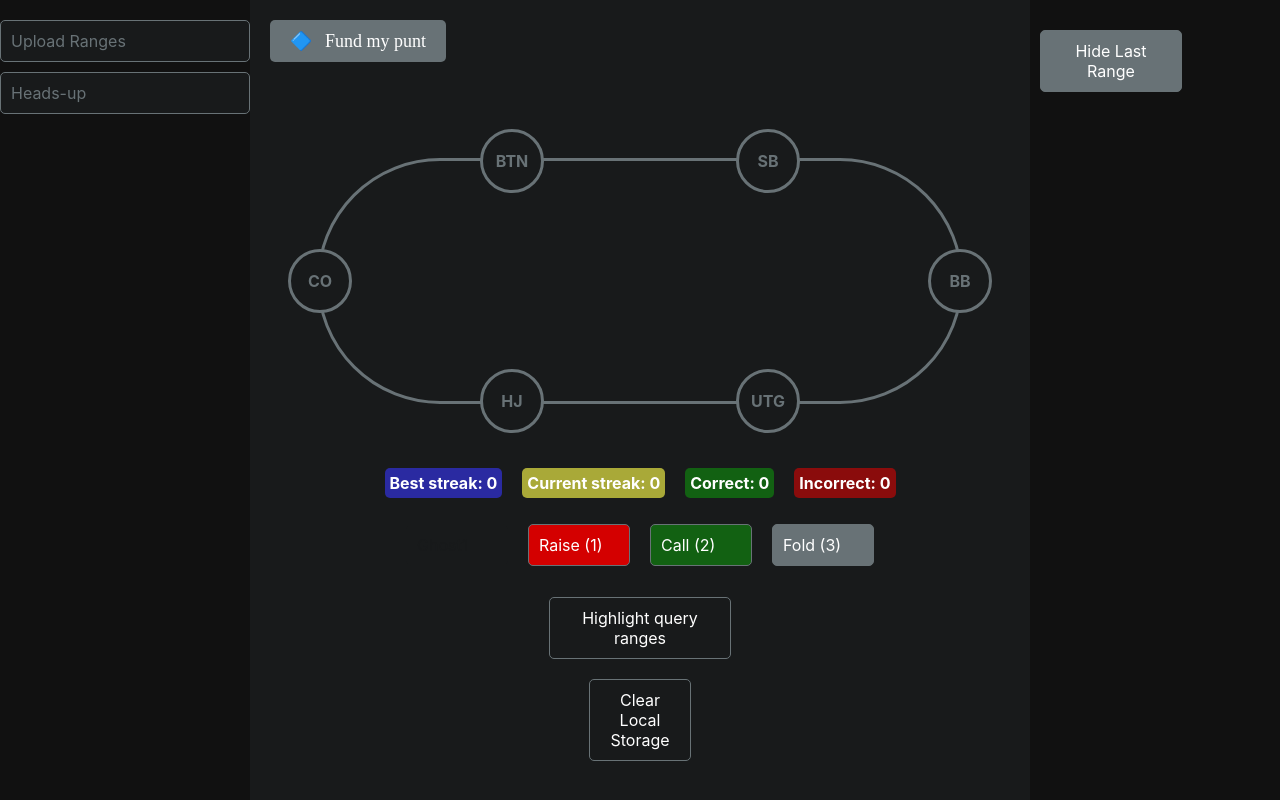
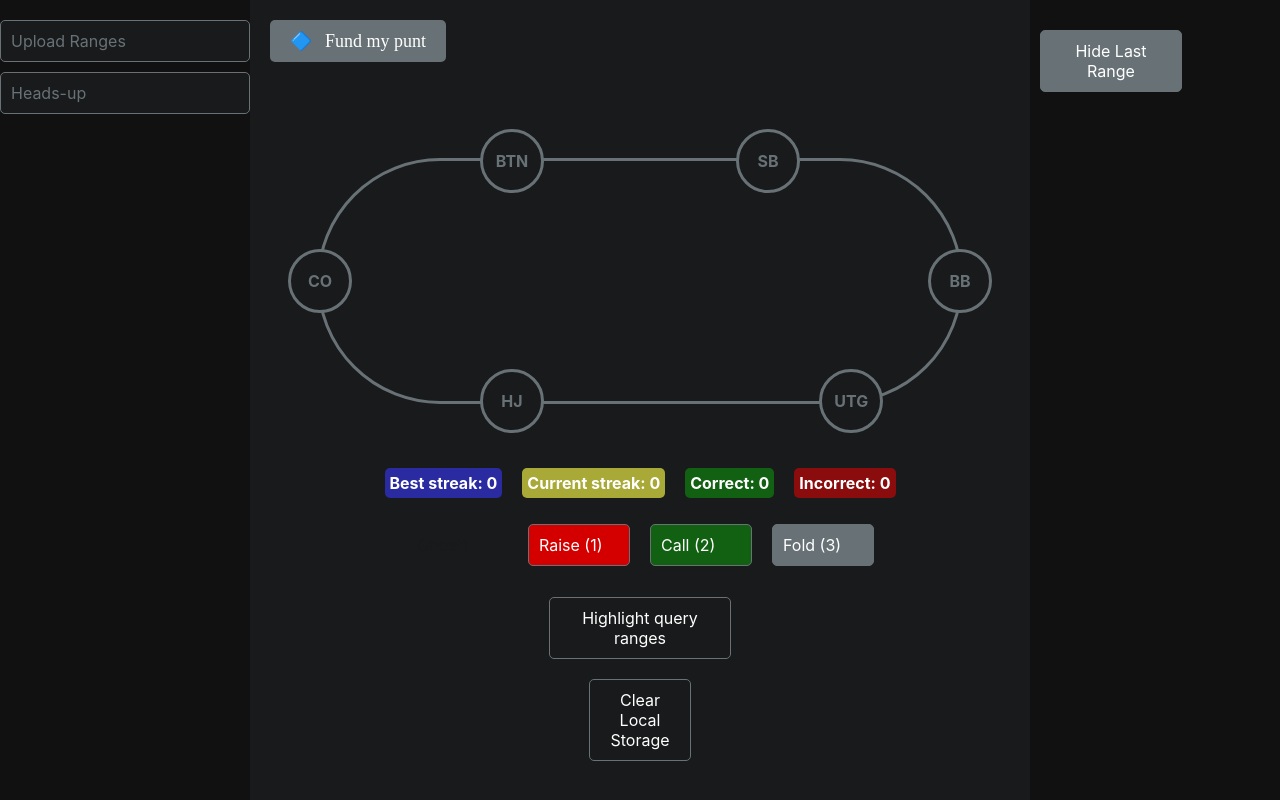
Before and after one commit to Ozogu/prefloptrainer, a React (Create React App) app: page / in a window 1280 px wide. Built offline with nearby package versions, Linux system fonts and the light colour scheme.

Commit message:
fix card locations

```diff
--- a/src/table/Table.css
+++ b/src/table/Table.css
@@ -45,11 +45,12 @@
   /* Positioning for each player */
   .player {
     position: absolute;
+    display: flex;
   }
 
   /* Bottom-right player */
   .bottom-right {
-    right: 25%;
+    right: 12%;
     bottom: -2rem;
   }
 
@@ -232,11 +233,7 @@
   }
 
   .card-container {
-    position: absolute;
     display: flex;
-    bottom: -2rem;
-    right: 35%;
-    z-index: 100;
   }
 
   /* Board cards container styling */
--- a/src/table/Table.js
+++ b/src/table/Table.js
@@ -101,7 +101,7 @@ const getActionsMap = (hero, villains) => {
 };
 
 /** Player component to render each player with their bet and actions */
-const Player = ({ player }) => (
+const Player = ({ player, index, cardsToDisplay, range, randomNumber }) => (
   <div className={player.className}>
     <Circle klass={`table-circle ${player.outlineClass}`} text={player.position} />
     {player.bet > 0 && (
@@ -116,6 +116,26 @@ const Player = ({ player }) => (
         position={player.position}
         playerType={player.outlineClass}
       />
+    )}
+
+    {index === 0 ? (
+        <div>
+        {/* Render Hero's hand */}
+        <div className="card-container">
+        <Card card={cardsToDisplay?.[0] ?? null} />
+        <Card card={cardsToDisplay?.[1] ?? null} />
+
+        {/* Display only random number if frequency is defined */}
+        {range && range.correct && Array.isArray(range.correct) && (
+            <div className="frequency-indicator">
+            <span className="random-number">RNG: {randomNumber}</span>
+            </div>
+        )}
+        </div>
+        </div>
+    ) :
+    (
+        <div></div>
     )}
   </div>
 );
@@ -179,19 +199,6 @@ class Table extends React.Component {
     return (
       <div className="container">
         <div className="table">
-          {/* Render Hero's hand */}
-          <div className="card-container">
-            <Card card={cardsToDisplay?.[0] ?? null} />
-            <Card card={cardsToDisplay?.[1] ?? null} />
-
-            {/* Display only random number if frequency is defined */}
-            {range && range.correct && Array.isArray(range.correct) && (
-              <div className="frequency-indicator">
-                <span className="random-number">RNG: {randomNumber}</span>
-              </div>
-            )}
-          </div>
-
           {/* Render board cards using the Board component */}
           <Board cards={boardCards} />
 
@@ -199,8 +206,15 @@ class Table extends React.Component {
           <Pot amount={range?.pot} />
 
           {/* Render players */}
-          {players.map((player) => (
-            <Player key={player.position} player={player} />
+          {players.map((player, index) => (
+            <Player
+              key={player.position}
+              player={player}
+              index={index + heroOffset} // Adjust index for hero offset
+              cardsToDisplay={cardsToDisplay}
+              range={range}
+              randomNumber={randomNumber}
+            />
           ))}
         </div>
       </div>
```
